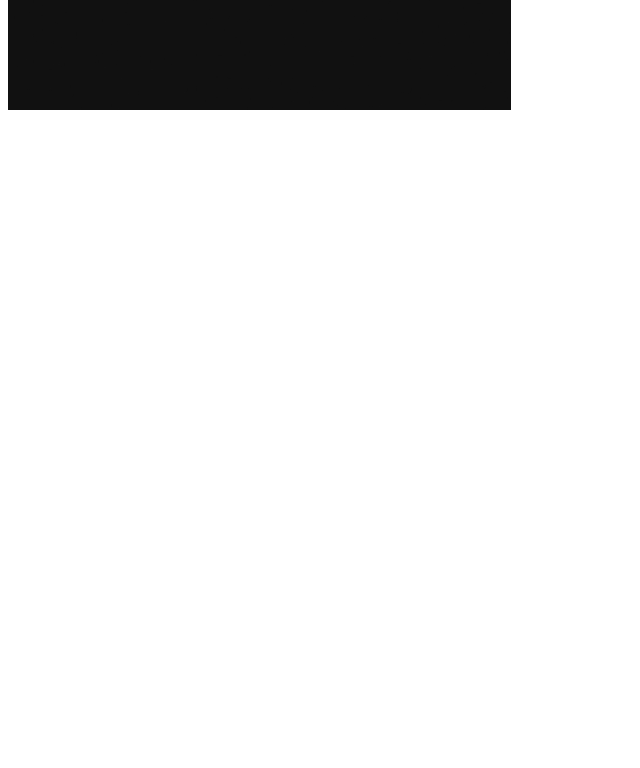
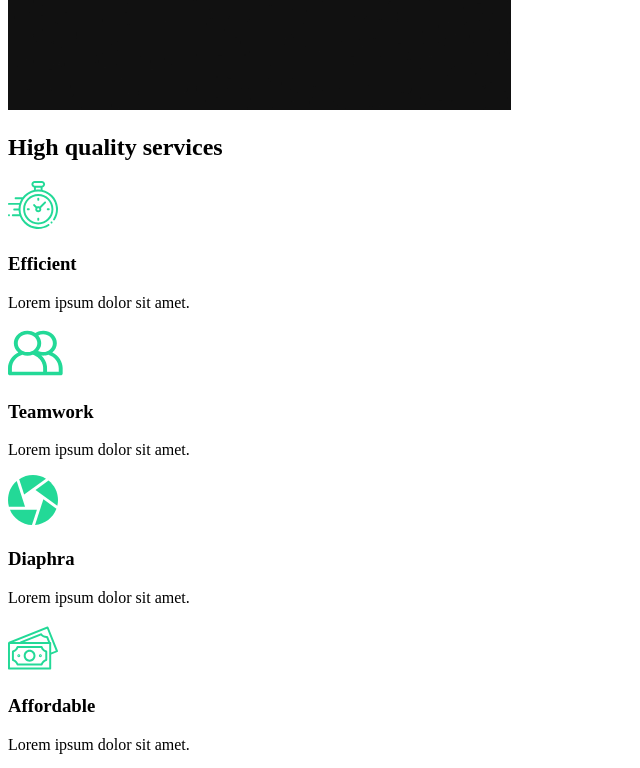
Before and after one commit to Xaisone/the-creative-react-captrue, a React (Create React App) app: page / in a window 1280 px wide. Shown: the part 860-1628 px from the top of the page, without its empty margins (0-640 px from the left). Before the commit the page ends 982 px from the top, so only its background shows below. Built offline with nearby package versions, Linux system fonts and the light colour scheme.

Commit message:
3. Services Section

```diff
--- a/src/App.js
+++ b/src/App.js
@@ -1,4 +1,5 @@
 import AboutUs from "./pages/AboutUs";
+
 
 function App() {
   return (
--- /dev/null
+++ b/src/components/ServicesSection.js
@@ -0,0 +1,66 @@
+import clock from "../img/clock.svg";
+import dia from "../img/diaphragm.svg";
+import money from "../img/money.svg";
+import teamwork from "../img/teamwork.svg";
+import home2 from "../img/home2.png"
+
+const ServicesSection = () => {
+  return (
+    <div className="services">
+      <div className="description">
+        <h2>
+          High <span>quality</span> services
+        </h2>
+        <div className="cards">
+          <div className="card">
+            <div className="icon">
+              <img src={clock} alt="" />
+              <h3>Efficient</h3>
+            </div>
+            <p>
+              Lorem ipsum dolor sit amet.
+            </p>
+          </div>
+        </div>
+        <div className="cards">
+          <div className="card">
+            <div className="icon">
+              <img src={teamwork} alt="" />
+              <h3>Teamwork</h3>
+            </div>
+            <p>
+              Lorem ipsum dolor sit amet.
+            </p>
+          </div>
+        </div>
+        <div className="cards">
+          <div className="card">
+            <div className="icon">
+              <img src={dia} alt="" />
+              <h3>Diaphra</h3>
+            </div>
+            <p>
+              Lorem ipsum dolor sit amet.
+            </p>
+          </div>
+        </div>
+        <div className="cards">
+          <div className="card">
+            <div className="icon">
+              <img src={money} alt="" />
+              <h3>Affordable</h3>
+            </div>
+            <p>
+              Lorem ipsum dolor sit amet.
+            </p>
+          </div>
+        </div>
+      </div>
+      <div className="image">
+        <img src={home2} alt="" />
+      </div>
+    </div>
+  );
+};
+
+export default ServicesSection;
--- a/src/pages/AboutUs.js
+++ b/src/pages/AboutUs.js
@@ -1,11 +1,13 @@
 import AboutSection from "../components/AboutSection";
+import ServicesSection from "../components/ServicesSection";
 
-const AboutUs = () =>{
-
-    return(
-        <AboutSection />
-
-    )
-}
+const AboutUs = () => {
+  return (
+    <>
+      <AboutSection />
+      <ServicesSection />
+    </>
+  );
+};
 
 export default AboutUs;
```
